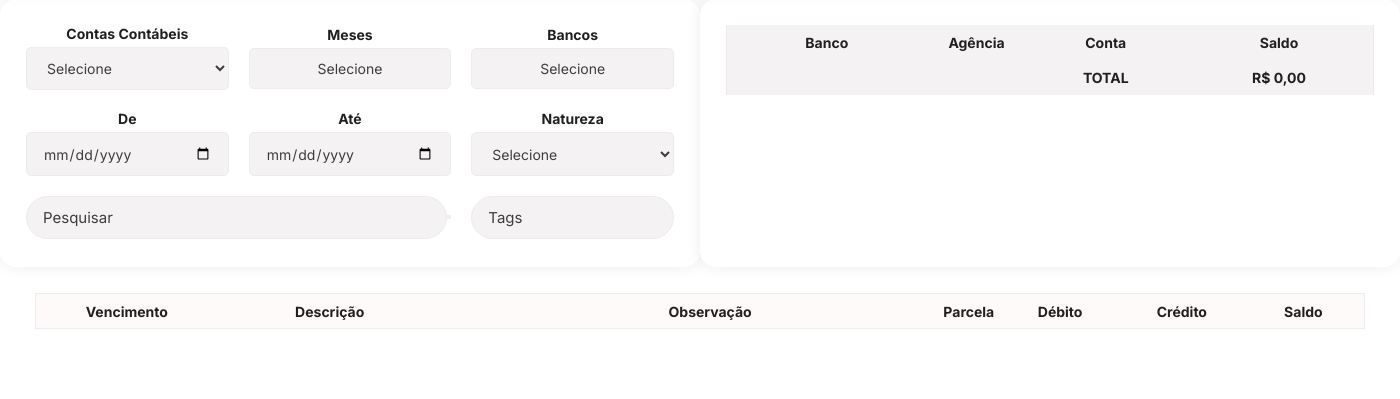
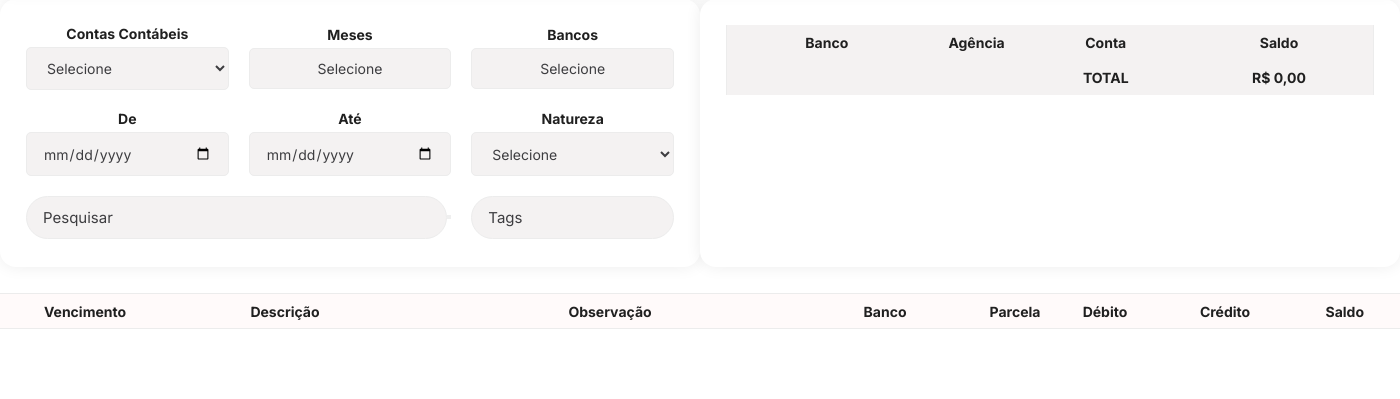
Before and after one commit to edgarmoraes/spifex, a Django app: page /realizado/meses_filtro_realizado/ in a window 1400 px wide. Shown: the part 73-472 px from the top of the page. Run offline with Django 5.2, Linux system fonts and the light colour scheme; data comes from the database, SQL or seed files in the repository; both versions use the stored data as it was after the commit; lists and menus that the app fills with data are empty.

Commit message:
ajustes do realizado

```diff
--- a/fluxo_de_caixa/static/css/styles.css
+++ b/fluxo_de_caixa/static/css/styles.css
@@ -617,6 +617,10 @@ td.saldo-total-banco-liquidacao-row {
   padding: 5px 20px;
 }
 
+.mes-checkbox {
+  background-color: var(--color7);
+}
+
 /* Checkbox */
 .checkbox-container {
   display: inline-block;
--- a/fluxo_de_caixa/templates/fluxo_de_caixa.html
+++ b/fluxo_de_caixa/templates/fluxo_de_caixa.html
@@ -52,7 +52,6 @@
                         <section class="flex">
                             <label for="meses">Meses</label>
                             <div class="dropdown-multiselect">
-                                <!-- Adicionado um ID específico ao botão dropdown -->
                                 <button type="button" onclick="toggleDropdownMeses(event)" id="dropdown-button-meses" class="dropdown-button">Selecione</button>
                                 <div id="dropdown-content-meses" class="dropdown-content">
                                     <div class="dropdown-header">
@@ -74,7 +73,6 @@
                         <section class="flex">
                             <label for="bancos">Bancos</label>
                             <div class="dropdown-multiselect">
-                                <!-- Adicionado um ID específico ao botão dropdown -->
                                 <button type="button" onclick="toggleDropdownBancos(event)" id="dropdown-button-bancos" class="dropdown-button">Selecione</button>
                                 <div id="dropdown-content-bancos" class="dropdown-content">
                                     <div class="dropdown-header">
--- a/realizado/static/css/realizado.css
+++ b/realizado/static/css/realizado.css
@@ -46,6 +46,15 @@
 .conteudo-tabela-bancos {
   max-height: 216px; /* Ajuste conforme necessário */
   overflow: auto;
+}
+
+/* Tabela liquidação */
+.obs-col {
+  width: 350px !important;
+}
+
+.banco-col {
+  width: 200px !important;
 }
 
 /* Botões da Checkbox */
--- a/realizado/templates/realizado.html
+++ b/realizado/templates/realizado.html
@@ -50,7 +50,6 @@
                         <section class="flex">
                             <label for="meses-dropdown">Meses</label>
                             <div class="dropdown-multiselect">
-                                <!-- Botão para acionar o dropdown -->
                                 <button type="button" onclick="toggleDropdownMeses(event)" id="dropdown-button-meses" class="dropdown-button">Selecione</button>
                                 <div id="dropdown-content-meses" class="dropdown-content">
                                     <div class="dropdown-header">
@@ -58,7 +57,6 @@
                                         <button class="button-desmarcar-todos" type="button" onclick="deselectAllMeses(event)">Desmarcar Todos</button>
                                     </div>
                                     <div class="dropdown-options">
-                                        <!-- Substitua esta parte com a iteração apropriada em seu framework/template engine -->
                                         {% for total in totais_mes_realizado %}
                                         <label class="label-filters">
                                             <input type="checkbox" name="meses" value="{{ total.data_formatada }}" class="mes-checkbox" data-inicio-mes="{{ total.inicio_mes|date:'Y-m-d' }}" data-fim-mes="{{ total.fim_mes|date:'Y-m-d' }}">
@@ -73,7 +71,6 @@
                         <section class="flex">
                             <label for="dropdown-button-bancos">Bancos</label>
                             <div class="dropdown-multiselect">
-                                <!-- Botão para acionar o dropdown -->
                                 <button type="button" onclick="toggleDropdownBancos(event)" id="dropdown-button-bancos" class="dropdown-button">Selecione</button>
                                 <div id="dropdown-content-bancos" class="dropdown-content">
                                     <div class="dropdown-header">
@@ -81,7 +78,6 @@
                                         <button class="button-desmarcar-todos" type="button" onclick="deselectAllBancos(event)">Desmarcar Todos</button>
                                     </div>
                                     <div class="dropdown-options">
-                                        <!-- Substitua esta parte com a iteração apropriada em seu framework/template engine -->
                                         {% for banco in bancos %}
                                         <label class="label-filters">
                                             <input type="checkbox" name="bancos" value="{{ banco.id }}" class="banco-checkbox">
@@ -221,6 +217,7 @@
                         <th class="vencimento-col" scope="col">Vencimento</th>
                         <th class="descricao-col" scope="col">Descrição</th>
                         <th class="obs-col" scope="col">Observação</th>
+                        <th class="banco-col" scope="col">Banco</th>
                         <th class="parcela-col" scope="col">Parcela</th>
                         <th class="debito-col" scope="col">Débito</th>
                         <th class="credito-col" scope="col">Crédito</th>
@@ -237,6 +234,7 @@
                             {{ realizado.observacao }}
                             <small class="d-block">Tags: {{ realizado.tags }}</small>
                         </td>
+                        <td class="banco-row">{{ realizado.banco_liquidacao }}</td>
                         <td class="parcela-row">{{ realizado.parcela_atual }}/{{ realizado.parcelas_total }}</td>
                         <input type="hidden" id="parcelas-total-originais-recebimentos" name="parcelas_total_originais">
                         <input type="hidden" id="parcelas-total-originais-pagamentos" name="parcelas_total_originais">
```
Also changed, not shown: db.sqlite3.
